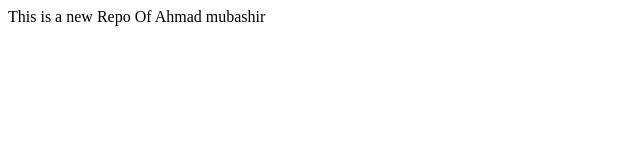
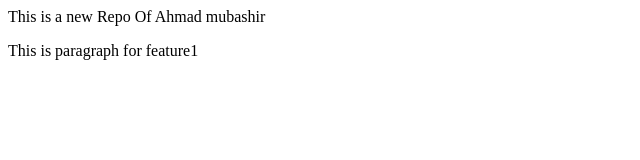
Before and after one commit to Ch-Ahmad0018/local2Repo, a plain HTML site: page index.html in a window 1280 px wide. Shown: the whole page, without its empty margins (0-640 px from the left). Drawn offline with Linux system fonts and the light colour scheme.

Commit message:
Adding new feature1

```diff
--- a/index.html
+++ b/index.html
@@ -1 +1,2 @@
 <p>This is a new Repo Of Ahmad mubashir</p>
+<p>This is paragraph for feature1</p>
```
